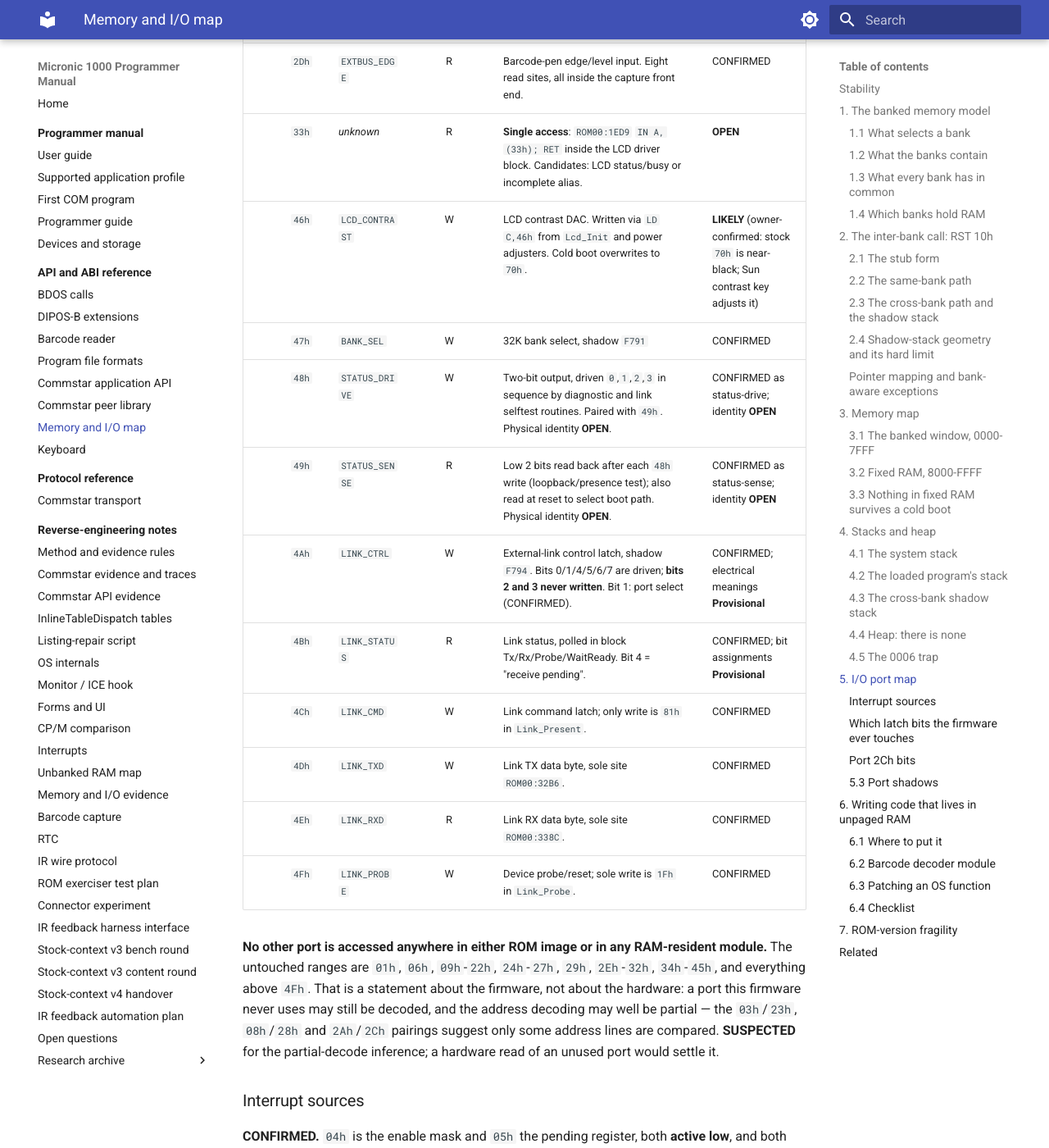
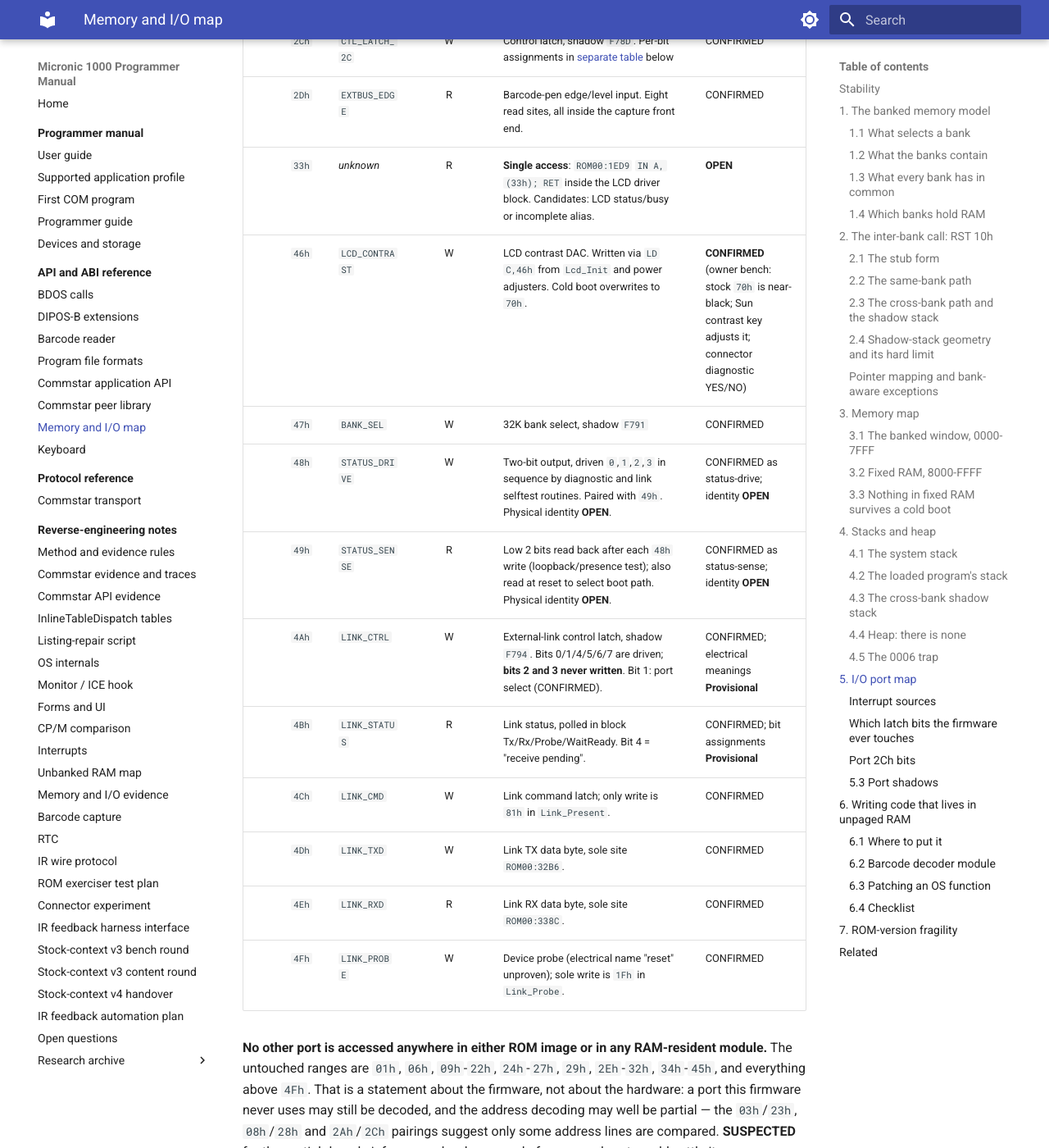
Before and after one commit to philpem/micronic1000, an MkDocs documentation site: the page built from doc/reference/memory-map.md, in a window 1280 px wide and 1400 px high, scrolled down 14296 px. Shown: the whole window at 82% size. Built offline with MkDocs 1.6.1 and Material for MkDocs 9.7.7, drawn with Linux system fonts in a browser that asks for light colours; some of the changed text lies outside the part shown.

Commit message:
docs: fix residual I/O contradictions from adversarial re-audit
- port 05h: drop generic acknowledge-on-read claim (RTC acks via Reg C)
- 2Ah ownership table: fill bit0 set / bit4 clear sites; latch matrix x
- 2Ch bit5 set/clear addresses corrected (OR 20h 3482 / AND DCh 346F)
- backlight and port 46h promoted to CONFIRMED (owner bench)
- 2Ch bits 2/3/6/7: 'never written to 1' CONFIRMED, 'not brought out' OPEN
- LINK_CMD/LINK_PROBE aliases tagged unproven; AGENTS port table
- propagate Barcode_ArmCaptureIrq / RTC_DayChangeWatcher renames

```diff
--- a/doc/reference/memory-map.md
+++ b/doc/reference/memory-map.md
@@ -563,7 +563,7 @@
 | `2Ch` | `CTL_LATCH_2C` | W | Control latch, shadow `F78D`. Per-bit assignments in [separate table](#port-2ch-bits) below | CONFIRMED |
 | `2Dh` | `EXTBUS_EDGE` | R | Barcode-pen edge/level input. Eight read sites, all inside the capture front end. | CONFIRMED |
 | `33h` | *unknown* | R | **Single access**: `ROM00:1ED9` `IN A,(33h); RET` inside the LCD driver block. Candidates: LCD status/busy or incomplete alias. | **OPEN** |
-| `46h` | `LCD_CONTRAST` | W | LCD contrast DAC. Written via `LD C,46h` from `Lcd_Init` and power adjusters. Cold boot overwrites to `70h`. | **LIKELY** (owner-confirmed: stock `70h` is near-black; Sun contrast key adjusts it) |
+| `46h` | `LCD_CONTRAST` | W | LCD contrast DAC. Written via `LD C,46h` from `Lcd_Init` and power adjusters. Cold boot overwrites to `70h`. | **CONFIRMED** (owner bench: stock `70h` is near-black; Sun contrast key adjusts it; connector diagnostic YES/NO) |
 | `47h` | `BANK_SEL` | W | 32K bank select, shadow `F791` | CONFIRMED |
 | `48h` | `STATUS_DRIVE` | W | Two-bit output, driven `0`,`1`,`2`,`3` in sequence by diagnostic and link selftest routines. Paired with `49h`. Physical identity **OPEN**. | CONFIRMED as status-drive; identity **OPEN** |
 | `49h` | `STATUS_SENSE` | R | Low 2 bits read back after each `48h` write (loopback/presence test); also read at reset to select boot path. Physical identity **OPEN**. | CONFIRMED as status-sense; identity **OPEN** |
@@ -572,7 +572,7 @@
 | `4Ch` | `LINK_CMD` | W | Link command latch; only write is `81h` in `Link_Present`. | CONFIRMED |
 | `4Dh` | `LINK_TXD` | W | Link TX data byte, sole site `ROM00:32B6`. | CONFIRMED |
 | `4Eh` | `LINK_RXD` | R | Link RX data byte, sole site `ROM00:338C`. | CONFIRMED |
-| `4Fh` | `LINK_PROBE` | W | Device probe/reset; sole write is `1Fh` in `Link_Probe`. | CONFIRMED |
+| `4Fh` | `LINK_PROBE` | W | Device probe (electrical name "reset" unproven); sole write is `1Fh` in `Link_Probe`. | CONFIRMED |
 
 **No other port is accessed anywhere in either ROM image or in any
 RAM-resident module.** The untouched ranges are `01h`, `06h`, `09h`-`22h`,
@@ -619,8 +619,8 @@
 | `02h` `KBD_DRIVE` | `F782` | - | - | . | . | . | . | . | . | `017D` `0188` `019B` `1759` `176B` `1A47` `3B51` |
 | `04h` `IRQ_MASK` | `F784` | . | . | x | - | - | . | . | x | `01B5` `023C` `177F` `22F2` `2428` `2851` `28DA` `28FB` |
 | `07h` `CTRL_07` | `F786` | . | . | . | . | . | . | x | - | `17A0` `28F2` |
-| `2Ah` `CTL_LATCH_2A` | `F78B` | . | . | o | o | . | . | x | . | `0154` `0255` `14F2` `1541` `179D` |
-| `2Ch` `CTL_LATCH_2C` | `F78D` | . | . | - | x | . | . | x | x | `1786` `3487` `34B5` |
+| `2Ah` `CTL_LATCH_2A` | `F78B` | . | . | o | x | . | . | x | x | `0154` `0255` `14F2` `1541` `179D` |
+| `2Ch` `CTL_LATCH_2C` | `F78D` | . | . | x | x | . | . | x | x | `1786` `3487` `34B5` |
 | `4Ah` `LINK_CTRL` | `F794` | x | x | x | x | . | . | x | x | — |
 
 Two negatives bound searches:
@@ -643,10 +643,10 @@
 |---|---|---|
 | 0 | An output strobe on the external port — short fixed-width pulse in the barcode block. Physical attention/strobe SUSPECTED. | CONFIRMED (width); **OPEN** (what it strobes) |
 | 1 | A control asserted around reads of `2Dh`. Owner bench: `2Dh` bit0 readable with bit1 low OR high in working states, so "capture enable" not established. | CONFIRMED (set-then-read ordering); **OPEN** (drive/wand-power/direction) |
-| 2, 3 | unused, or not brought out | **LIKELY/unproven** |
+| 2, 3 | never written to 1 by this ROM; otherwise OPEN | **OPEN** |
 | 4 | **EL-backlight enable** — Sun (red) + `LIGHT` (letter B) toggles it; the keyboard handler toggles `2Ch` bit 4 at `1A0A`-`1A25`; cleared on power-down | **CONFIRMED** (owner hardware fact + firmware) |
 | 5 | **IR port select** — moves with `LINK_CTRL` bit 1 | CONFIRMED |
-| 6, 7 | unused, or not brought out | **LIKELY/unproven** |
+| 6, 7 | never written to 1 by this ROM; otherwise OPEN | **OPEN** |
 
 Per-site evidence and exerciser plans: see
 [RE notes: Memory and I/O evidence](../re-notes/memory-and-io-evidence.md).
```
Also changed, not shown: AGENTS.md (+3 -3 lines), doc/re-notes/exerciser-test-plan.md (+1 -1 lines), doc/re-notes/memory-and-io-evidence.md (+15 -14 lines), doc/re-notes/os-diposb.md (+1 -1 lines), doc/research/TASKS.md (+2 -3 lines).
